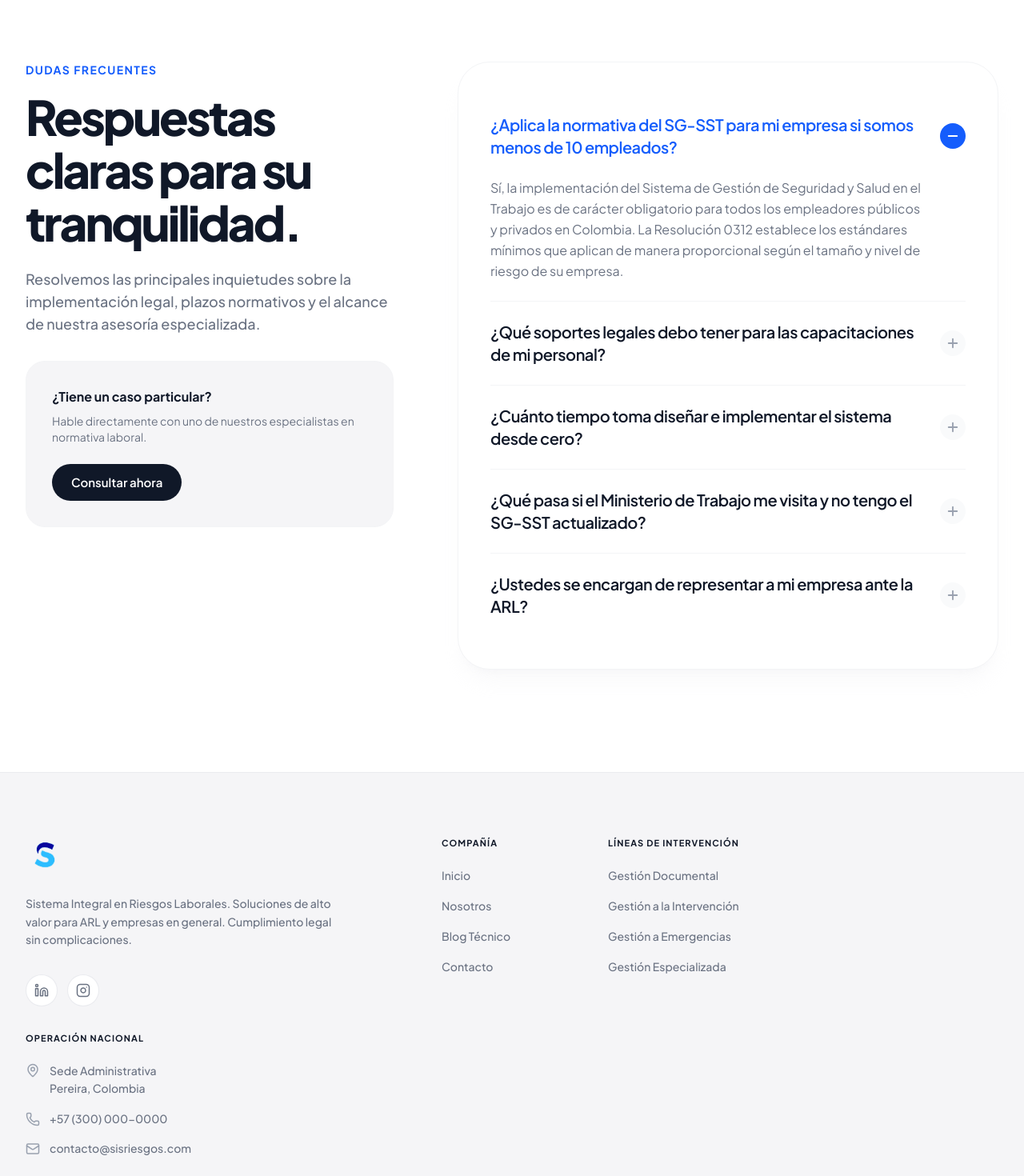
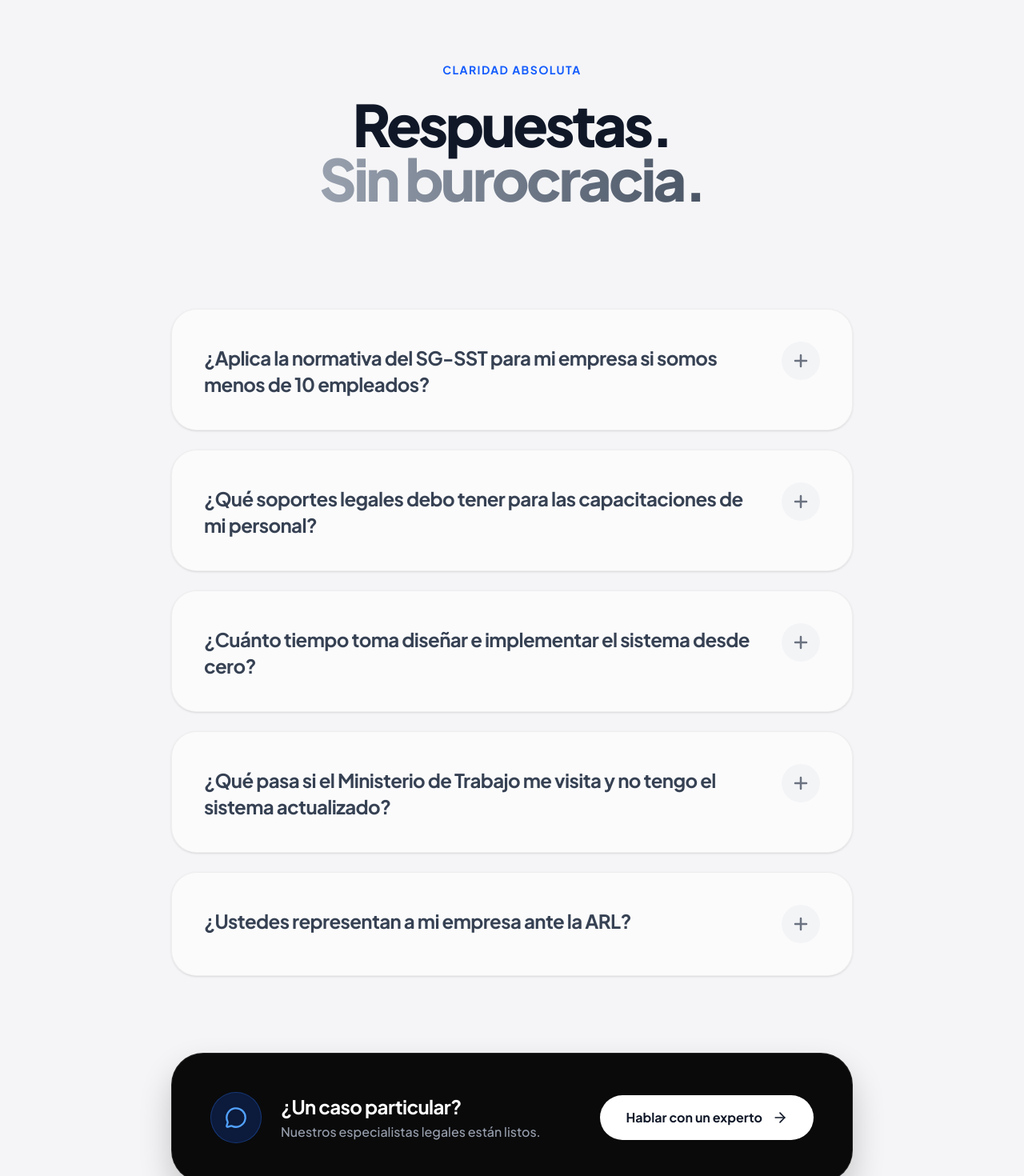
Before and after one commit to integralsst/sistemaintegral, a Next.js app: page / in a window 1280 px wide. Shown: the part 5140-6610 px from the top of the page at 80% size. Built offline with nearby package versions, Linux system fonts and the light colour scheme; no server answers; the database is empty.

Commit message:
upgrade 6

```diff
--- a/app/components/main/FaqSection.tsx
+++ b/app/components/main/FaqSection.tsx
@@ -1,112 +1,204 @@
 "use client";
 
 import React, { useState } from 'react';
-import { Plus, Minus } from 'lucide-react';
+import { Plus, X, MessageCircle, ArrowRight } from 'lucide-react';
+import { motion, AnimatePresence, Transition } from 'framer-motion';
 
+// --- Tipado Estricto ---
 interface FaqItemProps {
   question: string;
   answer: string;
   isOpen: boolean;
+  isDimmed: boolean;
   onClick: () => void;
 }
 
-const FaqItem = ({ question, answer, isOpen, onClick }: FaqItemProps) => {
+// Curva Bezier Premium (Ultra fluida)
+const appleEase = [0.16, 1, 0.3, 1] as const;
+
+const layoutTransition: Transition = {
+  type: "tween",
+  ease: appleEase,
+  duration: 0.7,
+};
+
+// --- Datos ---
+const faqs = [
+  {
+    question: "¿Aplica la normativa del SG-SST para mi empresa si somos menos de 10 empleados?",
+    answer: "Absolutamente. La Resolución 0312 establece que el SG-SST es obligatorio para todo empleador en Colombia, sin importar el tamaño. Lo que cambia es la cantidad de estándares a cumplir, aplicando un modelo proporcional a su nivel de riesgo y número de trabajadores."
+  },
+  {
+    question: "¿Qué soportes legales debo tener para las capacitaciones de mi personal?",
+    answer: "El Decreto 1072 exige mantener soportes documentales inalterables (firmas, registros de asistencia, evaluaciones) que evidencien la inducción, reinducción y capacitación específica. Sin estos registros, ante el Ministerio, la capacitación nunca existió."
+  },
+  {
+    question: "¿Cuánto tiempo toma diseñar e implementar el sistema desde cero?",
+    answer: "El diseño documental y diagnóstico inicial de alta precisión toma entre 4 y 6 semanas. A partir de ahí, desplegamos un plan de trabajo anual de ejecución iterativa, integrándose a su operación sin detener la productividad de su empresa."
+  },
+  {
+    question: "¿Qué pasa si el Ministerio de Trabajo me visita y no tengo el sistema actualizado?",
+    answer: "Se expone a un riesgo financiero crítico. Las sanciones van desde multas acumulativas (que pueden superar los 500 SMMLV) hasta el cierre temporal o definitivo de su operación por incumplimiento grave de la normatividad vigente."
+  },
+  {
+    question: "¿Ustedes representan a mi empresa ante la ARL?",
+    answer: "Sí. Actuamos como su escudo técnico y legal. Gestionamos reportes, radicaciones y auditorías directamente con su Administradora de Riesgos Laborales, garantizando que usted reciba el 100% de la cobertura y beneficios."
+  }
+];
+
+// --- Componente: Isla de Enfoque (FaqIsland) ---
+const FaqIsland = ({ question, answer, isOpen, isDimmed, onClick }: FaqItemProps) => {
   return (
-    <div className="border-b border-gray-100 last:border-none">
-      <button
+    <motion.div
+      layout
       onClick={onClick}
-        className="w-full flex justify-between items-center py-6 text-left focus:outline-none group"
+      // Físicas del Spotlight: Si hay otro abierto, este se atenúa y se va al fondo.
+      animate={{
+        scale: isOpen ? 1 : isDimmed ? 0.96 : 1,
+        opacity: isDimmed ? 0.4 : 1,
+        filter: isDimmed ? "blur(3px)" : "blur(0px)",
+        backgroundColor: isOpen ? "#FFFFFF" : "rgba(255, 255, 255, 0.6)",
+        borderColor: isOpen ? "rgba(37, 99, 235, 0.2)" : "rgba(0, 0, 0, 0.05)",
+      }}
+      transition={layoutTransition}
+      className={`
+        relative w-full cursor-pointer overflow-hidden rounded-[2rem] border transform-gpu
+        ${isOpen ? 'shadow-[0_20px_60px_rgba(0,0,0,0.06)] z-20' : 'shadow-sm hover:bg-white hover:shadow-md z-10'}
+      `}
     >
-        <h3 className={`text-lg sm:text-xl font-semibold tracking-tight transition-colors duration-300 pr-8 ${isOpen ? 'text-blue-600' : 'text-gray-900 group-hover:text-blue-600'}`}>
+      <div className="p-6 md:p-8 lg:p-10 flex flex-col justify-center">
+        <div className="flex items-start justify-between gap-6">
+          <motion.h3
+            layout="position"
+            className={`text-xl md:text-2xl font-bold tracking-tight leading-snug transition-colors duration-500 mt-1
+              ${isOpen ? 'text-gray-900' : 'text-gray-700'}
+            `}
+          >
             {question}
-        </h3>
-        <div className={`flex-shrink-0 w-8 h-8 rounded-full flex items-center justify-center transition-all duration-300 ${isOpen ? 'bg-blue-600 text-white rotate-180' : 'bg-gray-50 text-gray-400 group-hover:bg-blue-50 group-hover:text-blue-600'}`}>
-          {isOpen ? <Minus size={18} strokeWidth={2.5} /> : <Plus size={18} strokeWidth={2.5} />}
+          </motion.h3>
+
+          {/* Botón de acción integrado con morphing */}
+          <motion.div
+            layout="position"
+            animate={{
+              rotate: isOpen ? 90 : 0,
+              backgroundColor: isOpen ? 'rgb(37, 99, 235)' : 'rgb(243, 244, 246)',
+              color: isOpen ? 'rgb(255, 255, 255)' : 'rgb(107, 114, 128)'
+            }}
+            transition={{ type: "spring", stiffness: 400, damping: 30 }}
+            className="flex-shrink-0 w-10 h-10 md:w-12 md:h-12 rounded-full flex items-center justify-center transition-colors"
+          >
+            <AnimatePresence mode="wait">
+              {isOpen ? (
+                <motion.div key="close" initial={{ opacity: 0, scale: 0.5 }} animate={{ opacity: 1, scale: 1 }} exit={{ opacity: 0, scale: 0.5 }}>
+                  <X className="w-5 h-5 md:w-6 md:h-6" strokeWidth={2.5} />
+                </motion.div>
+              ) : (
+                <motion.div key="open" initial={{ opacity: 0, scale: 0.5 }} animate={{ opacity: 1, scale: 1 }} exit={{ opacity: 0, scale: 0.5 }}>
+                  <Plus className="w-5 h-5 md:w-6 md:h-6" strokeWidth={2.5} />
+                </motion.div>
+              )}
+            </AnimatePresence>
+          </motion.div>
         </div>
-      </button>
 
-      <div
-        className={`overflow-hidden transition-all duration-500 ease-[cubic-bezier(0.32,0.72,0,1)] ${isOpen ? 'max-h-96 opacity-100 mb-6' : 'max-h-0 opacity-0'}`}
+        {/* Expansión del Contenido */}
+        <AnimatePresence initial={false}>
+          {isOpen && (
+            <motion.div
+              initial={{ height: 0, opacity: 0 }}
+              animate={{ height: "auto", opacity: 1 }}
+              exit={{ height: 0, opacity: 0, transition: { duration: 0.3, ease: "easeOut" } }}
+              transition={{ duration: 0.6, ease: appleEase }}
+              className="overflow-hidden transform-gpu"
             >
-        <p className="text-gray-500 text-[15px] sm:text-base leading-relaxed pr-12">
+              <div className="pt-6 md:pt-8 pr-4 md:pr-16">
+                <p className="text-gray-600 text-lg md:text-xl leading-relaxed font-medium">
                   {answer}
                 </p>
               </div>
+            </motion.div>
+          )}
+        </AnimatePresence>
       </div>
+    </motion.div>
   );
 };
 
-export default function FaqSection() {
-  const [openIndex, setOpenIndex] = useState<number | null>(0); // El primero abierto por defecto
+// --- Componente Principal ---
+export default function DisruptiveFaq() {
+  const [openIndex, setOpenIndex] = useState<number | null>(null);
 
-  const faqs = [
-    {
-      question: "¿Aplica la normativa del SG-SST para mi empresa si somos menos de 10 empleados?",
-      answer: "Sí, la implementación del Sistema de Gestión de Seguridad y Salud en el Trabajo es de carácter obligatorio para todos los empleadores públicos y privados en Colombia. La Resolución 0312 establece los estándares mínimos que aplican de manera proporcional según el tamaño y nivel de riesgo de su empresa."
-    },
-    {
-      question: "¿Qué soportes legales debo tener para las capacitaciones de mi personal?",
-      answer: "El artículo 2.2.4.6.12 del Decreto 1072 de 2015 establece explícitamente que el empleador debe mantener los soportes documentales que evidencien la realización de la inducción y reinducción de los trabajadores, así como de las capacitaciones específicas en seguridad y salud."
-    },
-    {
-      question: "¿Cuánto tiempo toma diseñar e implementar el sistema desde cero?",
-      answer: "El tiempo de implementación varía según la complejidad, tamaño y nivel de riesgo de su organización. Típicamente, el diseño documental y diagnóstico inicial toma de 4 a 6 semanas, seguido de un plan de trabajo anual de ejecución progresiva."
-    },
-    {
-      question: "¿Qué pasa si el Ministerio de Trabajo me visita y no tengo el SG-SST actualizado?",
-      answer: "El incumplimiento expone a su empresa a sanciones económicas que pueden ir desde multas leves hasta montos que superan los 500 SMMLV, e incluso el cierre temporal o definitivo del lugar de trabajo dependiendo de la gravedad y reincidencia de los hallazgos."
-    },
-    {
-      question: "¿Ustedes se encargan de representar a mi empresa ante la ARL?",
-      answer: "Sí, como parte de nuestro servicio integral o de outsourcing, realizamos el acompañamiento técnico, reportes y gestión administrativa directa con su Administradora de Riesgos Laborales para asegurar que recibe todos los beneficios y coberturas a los que tiene derecho."
-    }
-  ];
+  // Calcula si hay alguna tarjeta abierta para activar el modo Spotlight
+  const isAnyActive = openIndex !== null;
 
   return (
-    <section className="w-full py-24 md:py-32 bg-white relative z-10">
-      <div className="max-w-[1400px] mx-auto px-4 sm:px-6 lg:px-8">
+    <section className="w-full min-h-[100svh] py-24 md:py-32 bg-[#F5F5F7] font-sans flex flex-col items-center relative overflow-hidden">
 
-        <div className="grid grid-cols-1 lg:grid-cols-12 gap-12 lg:gap-20 items-start">
-
-          {/* Columna Izquierda: Título y Contexto */}
-          <div className="lg:col-span-5 lg:sticky lg:top-32">
-            <span className="text-sm font-bold tracking-widest uppercase text-blue-600 block mb-4">
-              Dudas Frecuentes
+      {/* Cabecera Minimalista */}
+      <div className="max-w-3xl w-full mx-auto px-4 sm:px-6 text-center mb-16 md:mb-24 z-10">
+        <motion.div
+          initial={{ opacity: 0, y: 30, filter: "blur(8px)" }}
+          whileInView={{ opacity: 1, y: 0, filter: "blur(0px)" }}
+          viewport={{ once: true, margin: "-100px" }}
+          transition={layoutTransition}
+        >
+          <span className="text-blue-600 font-bold tracking-widest text-xs md:text-sm uppercase mb-6 block">
+            Claridad Absoluta
           </span>
-            <h2 className="text-4xl md:text-5xl lg:text-6xl font-black text-gray-900 tracking-tighter leading-[1.1] mb-6">
-              Respuestas claras para su tranquilidad.
+          <h2 className="text-5xl md:text-6xl lg:text-7xl font-black text-gray-900 tracking-tighter leading-[0.95] mb-8">
+            Respuestas. <br/>
+            <span className="text-transparent bg-clip-text bg-gradient-to-r from-gray-400 to-gray-600">
+              Sin burocracia.
+            </span>
           </h2>
-            <p className="text-lg text-gray-500 font-medium mb-8">
-              Resolvemos las principales inquietudes sobre la implementación legal, plazos normativos y el alcance de nuestra asesoría especializada.
-            </p>
-
-            {/* Tarjeta de Contacto Rápido */}
-            <div className="bg-[#f5f5f7] rounded-3xl p-8 border border-gray-100">
-              <h3 className="font-bold text-gray-900 mb-2">¿Tiene un caso particular?</h3>
-              <p className="text-sm text-gray-500 mb-6">Hable directamente con uno de nuestros especialistas en normativa laboral.</p>
-              <button className="bg-gray-900 text-white font-semibold text-[15px] px-6 py-3 rounded-full hover:bg-gray-800 transition-colors duration-300 w-full sm:w-auto">
-                Consultar ahora
-              </button>
-            </div>
+        </motion.div>
       </div>
 
-          {/* Columna Derecha: Acordeón de FAQs */}
-          <div className="lg:col-span-7">
-            <div className="bg-white border border-gray-100 shadow-xl shadow-gray-200/20 rounded-[2.5rem] p-6 sm:p-10">
+      {/* Contenedor de las Islas (Spotlight Layout) */}
+      <div className="max-w-[900px] w-full mx-auto px-4 sm:px-6 relative z-10">
+        {/* Layout de Framer Motion asegura que las tarjetas se empujen orgánicamente */}
+        <motion.div layout className="flex flex-col gap-4 md:gap-6">
           {faqs.map((faq, index) => (
-                <FaqItem
+            <FaqIsland
               key={index}
               question={faq.question}
               answer={faq.answer}
               isOpen={openIndex === index}
+              isDimmed={isAnyActive && openIndex !== index}
               onClick={() => setOpenIndex(openIndex === index ? null : index)}
             />
           ))}
+        </motion.div>
+
+        {/* CTA Dinámico Inferior (Reemplaza la aburrida tarjeta lateral) */}
+        <motion.div
+          layout
+          initial={{ opacity: 0, y: 20 }}
+          whileInView={{ opacity: 1, y: 0 }}
+          viewport={{ once: true }}
+          transition={{ ...layoutTransition, delay: 0.4 }}
+          className="mt-16 md:mt-24"
+        >
+          <div className="bg-[#0A0A0B] rounded-[2.5rem] p-8 md:p-12 flex flex-col md:flex-row items-center justify-between gap-8 border border-white/10 shadow-[0_20px_40px_rgba(0,0,0,0.2)]">
+            <div className="flex items-center gap-6">
+              <div className="w-16 h-16 rounded-full bg-blue-600/20 flex items-center justify-center shrink-0 border border-blue-500/30">
+                <MessageCircle className="w-7 h-7 text-blue-400" />
+              </div>
+              <div>
+                <h3 className="text-2xl font-bold text-white tracking-tight mb-1">¿Un caso particular?</h3>
+                <p className="text-gray-400 font-medium text-sm md:text-base">Nuestros especialistas legales están listos.</p>
               </div>
             </div>
 
+            <button className="w-full md:w-auto flex items-center justify-center gap-3 bg-white text-gray-900 font-bold text-base px-8 py-4 rounded-full hover:bg-gray-100 transition-colors transform-gpu active:scale-95">
+              Hablar con un experto
+              <ArrowRight className="w-5 h-5" />
+            </button>
           </div>
+        </motion.div>
       </div>
+
     </section>
   );
 }
```
Lines whose indentation alone changed are shown as unchanged.
